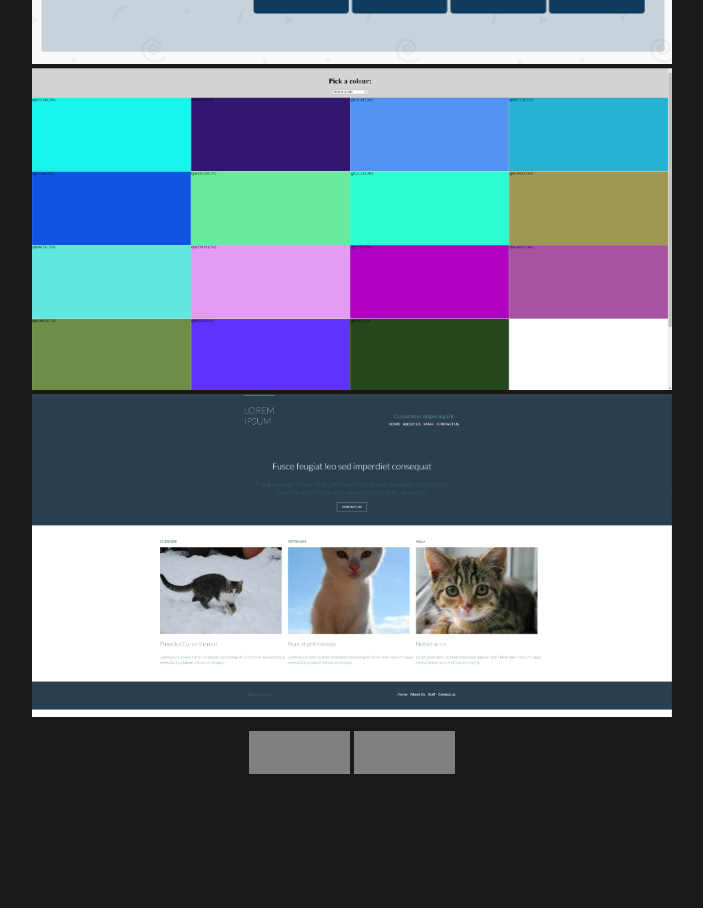
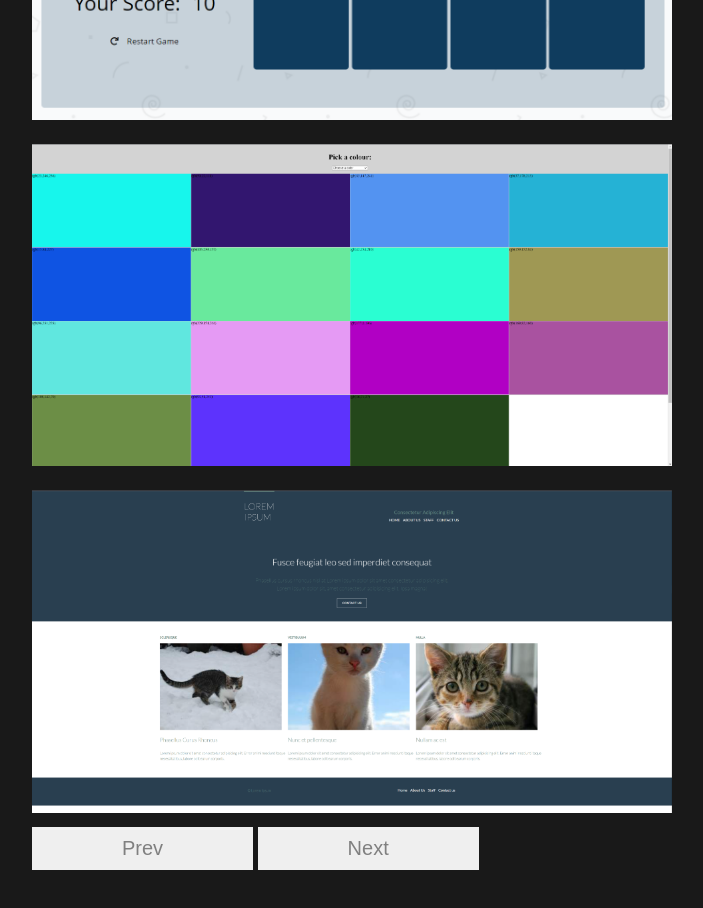
Before and after one commit to Endersgame2/Portfolio-Project, a website: page src/public/src/Projects.html in a window 1280 px wide. Shown: the part 420-1328 px from the top of the page, without its empty margins (288-991 px from the left). Before the commit the page ends 1254 px from the top, so only its background shows below. Drawn offline with Linux system fonts and the light colour scheme; files whose address does not match are found by name.

Commit message:
run into a problem with slider

```diff
--- a/src/public/src/Projects.html
+++ b/src/public/src/Projects.html
@@ -20,17 +20,17 @@
     </nav>
   </header>
   <main>
-    <div class="projects-container">
     <div class="slider">
-      <div class="img-box">
-        <img src="MittMatch.png" alt="Mitt match Image">
-        <img src="Color-game.png" alt="Color game">
-        <img src="Catimage.png" alt="Cat Image">
+      <div class="img-box"><br><br>
+        <img src="images/MittMatch.png" class="slider-img" alt="Mitt match Image">
+        <br>
+        <img src="images/Color-game.png" class="slider-img" alt="Color game">
+        <br>
+         <img src="images/Catimage.png" class="slider-img" alt="Cat Image">
       </div>
       <button class="btn" onclick="prev()">Prev</button>
       <button class="btn" onclick="next()">Next</button>
     </div>
-    </div>
   </main>
 </body>
 </html>
--- a/src/public/src/index.js
+++ b/src/public/src/index.js
@@ -1 +1,17 @@
-var slider_img = document.querySelector('.slider')
+// var slider_img = document.querySelector('.slider-img');
+// var images =['MittMatch.png', 'Catimage.png', 'Color-game.png'];
+// var i =0;
+// function prev(){
+//   if(i <=0) i = images.length;
+//   i--;
+//   return setImg();
+// }
+
+// function next(){
+//   if(i >=images.length-1) i = -1;
+//   i++;
+//   return setImg();
+// }
+
+// function setImg(){
+//   return slider_img.setAttribute('src','images/'+images[i]);
--- a/src/public/src/style.css
+++ b/src/public/src/style.css
@@ -153,23 +153,6 @@ p {
     text-align: center;
   }
 
-  /* .content{
-    height: 400px;
-    width: 750px;
-    overflow: hidden;
-  }
-
-  .content .images{
-    height: 100%;
-    width: 100%;
-  }
-
-  .images img{
-    height: 100%;
-    width: 100%;
-    ;
-  } */
-
   .slider{
     margin: 50px auto;
     width:50%;
@@ -177,13 +160,14 @@ p {
 
   .img-box img{
     width: 100%;
+    padding-top: 20px;
   }
 
   .btn{
     border:none;
     outline:none;
-    background:grey;
-    padding:10px 30px;
+    background:light grey;
+    padding:10px 90px;
     font-size: 20px;
     color: grey;
     cursor: pointer;
@@ -193,3 +177,7 @@ p {
   .btn:hover{
     background-color: #191919;
   }
+
+  .img-box:hover{
+    opacity: 0.3px;
+  }
```
Also changed, not shown: src/public/src/images/Catimage.png (renamed from src/public/src/Catimage.png), src/public/src/images/Color-game.png (renamed from src/public/src/Color-game.png), src/public/src/images/MittMatch.png (renamed from src/public/src/MittMatch.png).
